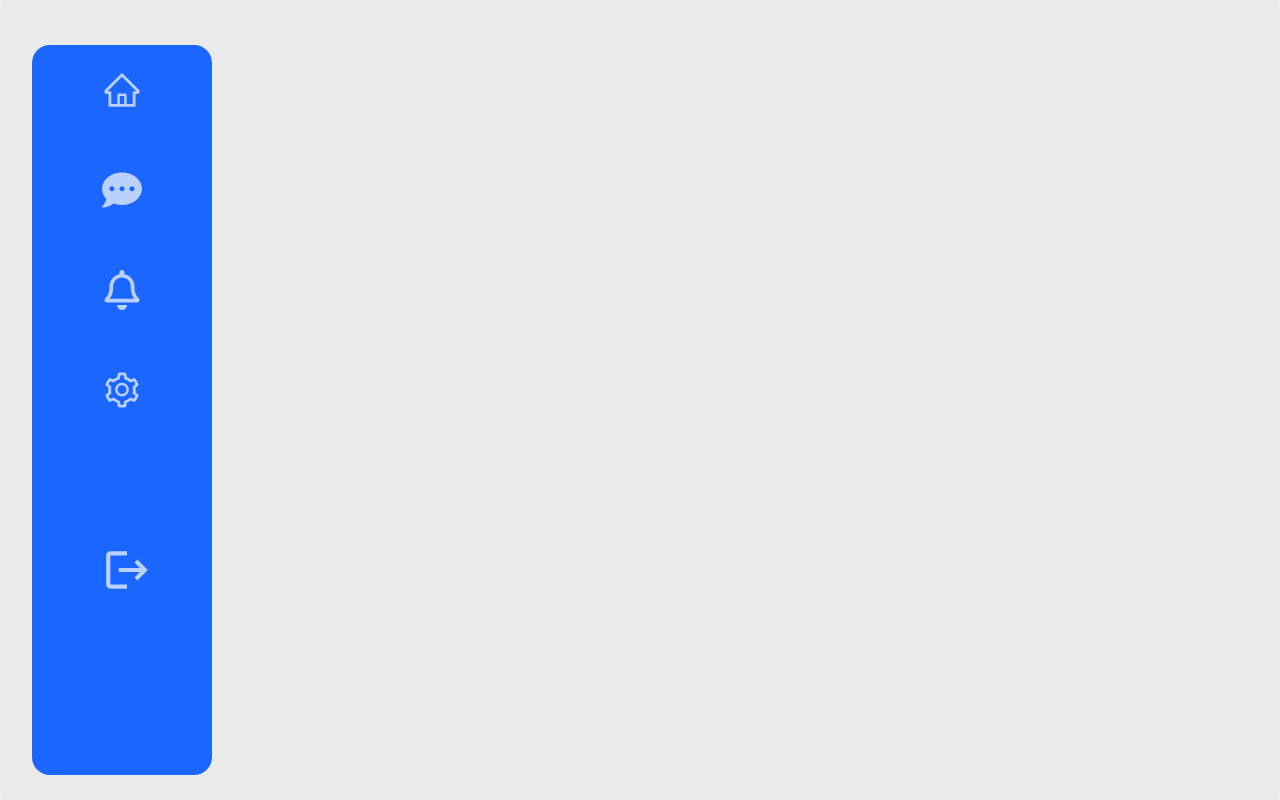
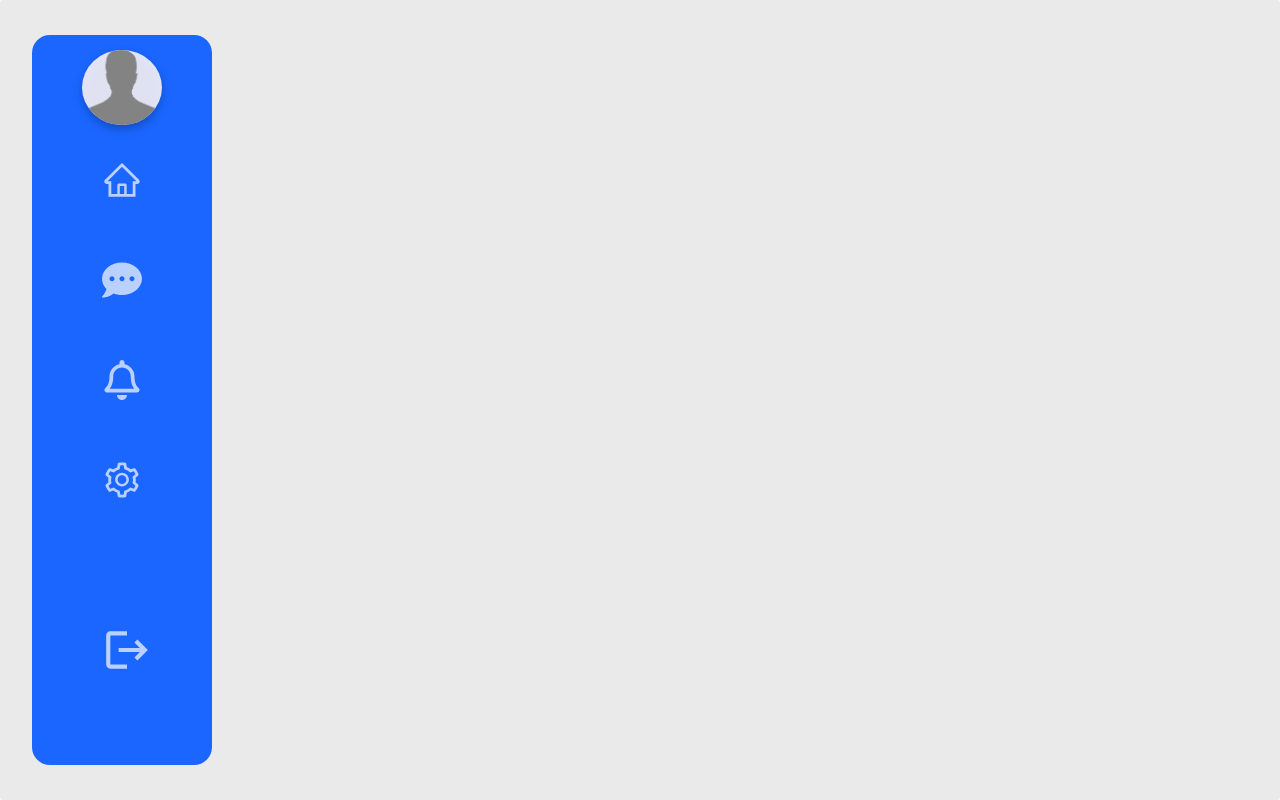
Before and after one commit to ElmanAASTANOV/chat-3-21, a React (Create React App) app: page / in a window 1280 px wide. Built offline with nearby package versions, Linux system fonts and the light colour scheme.

Commit message:
sidebar finished

```diff
--- a/src/components/SideBar/SideBar.jsx
+++ b/src/components/SideBar/SideBar.jsx
@@ -1,13 +1,13 @@
 import LogOut from 'menus/LogOut';
 import { useNavigate } from 'react-router-dom';
+import img from 'pages/Home-Page/profile-picture/profileImage'
 
 const SideBar = ({ menus = [], onChangeMenu = () => { } }) => {
     const navigate = useNavigate()
     return (<aside className="side-bar">
-        <header>
-
-        </header>
-
+        <div id='profile-picture'>
+            <img src={img} alt="" />
+        </div>
         <ul>
             {
                 menus?.map((menu) => {
--- a/src/components/SideBar/style.scss
+++ b/src/components/SideBar/style.scss
@@ -3,6 +3,7 @@
         height: 100%;
         width: 18rem;
         border-radius: 1.8rem;
+        position: relative;
 
         ul{
             list-style: none;
@@ -12,12 +13,31 @@
             padding: 2.5rem 3rem;
             color: #BAD1FF;
             font-size: 4rem;
+            cursor: pointer;
 
         }
+
         .logout{
-            transform: translate(3rem, 10rem);
+            transform: translate(3rem, 9rem);
             color: #BAD1FF;
             font-size: 5rem;
+            cursor: pointer;
 
         }
+        #profile-picture{
+            height: 9rem;
+            width: 8rem;
+            filter: drop-shadow(0px 4px 4px rgba(0, 0, 0, 0.25));
+            margin-left: 5rem;
+            padding-top: 1.5rem;
+
+
+        }
+        img{
+            width: 100%;
+            height: 100%;
+            border-radius: 50%;
+            background-color: #fff8f8de;
+        }
+
     }
```
Also changed, not shown: src/components/SideBar/Profiles/pexels-photo-2379004.jpeg (deleted).
